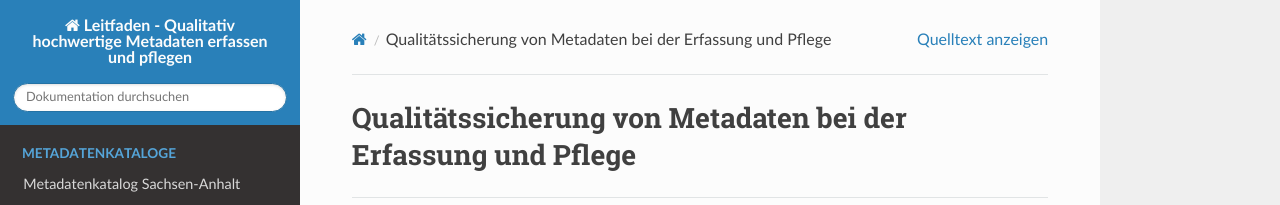
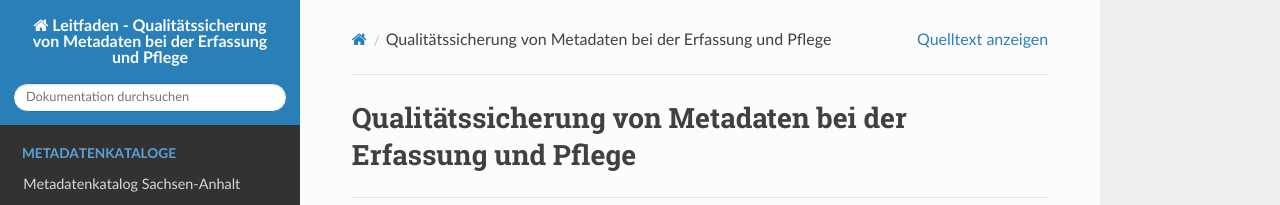
Before and after one commit to tomiwo/ingrid-mdk-st-high-quality-metadata, a Sphinx documentation site: the page built from docs/index.rst, in a window 1280 px wide. Shown: the top 205 px of the page. Built offline with Sphinx 7.4.7 and the Read the Docs theme 3.1.0, drawn with Linux system fonts in a browser that asks for light colours.

Commit message:
Update conf.py

```diff
--- a/docs/conf.py
+++ b/docs/conf.py
@@ -51,7 +51,7 @@ source_suffix = '.rst'
 master_doc = 'index'
 
 # General information about the project.
-project = 'Leitfaden - Qualitativ hochwertige Metadaten erfassen und pflegen'
+project = 'Leitfaden - Qualitätssicherung von Metadaten bei der Erfassung und Pflege'
 copyright = '2024-{}, MID'.format(
     datetime.datetime.now().year
 )
```
